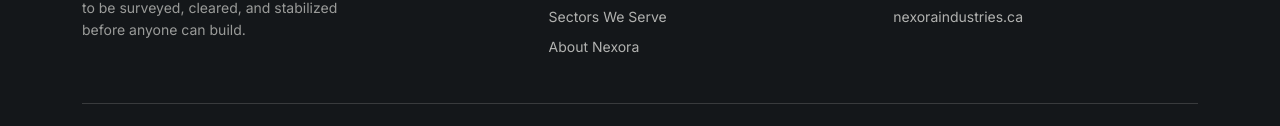
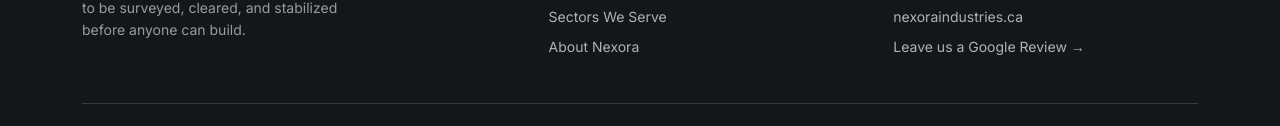
Before and after one commit to pra6hj0t-ai/nexora-website, a plain HTML site: page index.html in a window 1280 px wide. Shown: the part 4336-4462 px from the top of the page. Drawn offline with nearby package versions, Linux system fonts and the light colour scheme.

Commit message:
Add Google Review link to footer

```diff
--- a/index.html
+++ b/index.html
@@ -638,6 +638,7 @@
         <a href="mailto:nexoraindustriesinc@gmail.com">nexoraindustriesinc@gmail.com</a>
         <p>Surrey, British Columbia</p>
         <p>nexoraindustries.ca</p>
+        <a href="https://g.page/r/CcDOGltT7jCvEBM/review" target="_blank" rel="noopener">Leave us a Google Review →</a>
       </div>
     </div>
     <div class="foot-bottom">
```
